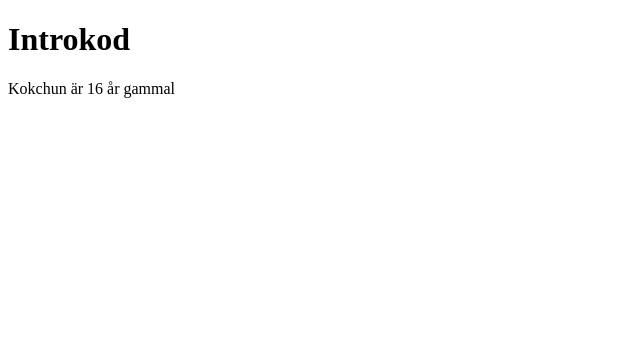
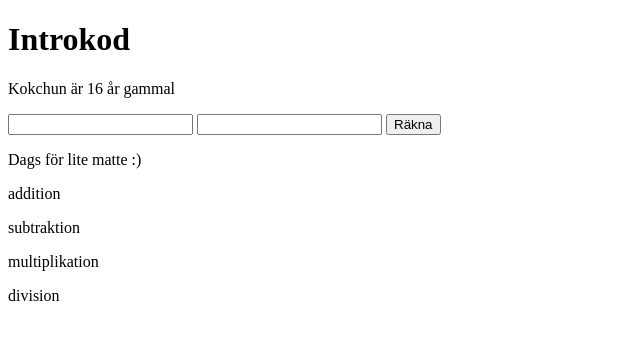
Before and after one commit to NTI-Kronhus/IT19A-PRRPRR01, a plain HTML site: page Introkodning/index.html in a window 1280 px wide. Shown: the whole page, without its empty margins (0-640 px from the left). Drawn offline with Linux system fonts and the light colour scheme.

Commit message:
miniräknare v1

```diff
--- a/Introkodning/index.html
+++ b/Introkodning/index.html
@@ -10,6 +10,17 @@
 
     <!-- p-tag för text -->
     <p id="text">Denna text ska vi ändra i JavaScript</p>
+
+    <input type="text" id = "number1"/>
+    <input type="text" id = "number2"/>
+    <input type="submit" id="knapp" value="Räkna"/>
+
+    <p>Dags för lite matte :)</p>
+    <p id="addition"></p>
+    <p id="subtraktion"></p>
+    <p id="multiplikation"></p>
+    <p id="division"></p>
+
     <script src="index.js"></script>
 </body>
 </html>
--- a/Introkodning/index.js
+++ b/Introkodning/index.js
@@ -15,3 +15,32 @@ if (age >= 18){
 // DOM - Document Object Model
 let text = document.querySelector("#text")
 text.innerHTML = `${name} är ${age} år gammal`
+
+// skapar variabler för p-taggarna
+let mult = document.querySelector("#multiplikation")
+let div = document.querySelector("#division")
+let add = document.querySelector("#addition")
+let sub = document.querySelector("#subtraktion")
+
+mult.innerHTML = `multiplikation`
+div.innerHTML = `division`
+add.innerHTML = `addition`
+sub.innerHTML = `subtraktion`
+
+// skapar variabel för knappen
+let button = document.querySelector("#knapp")
+
+// lägger till en eventlyssnare till knappen
+button.addEventListener("click", math)
+
+function math(event){
+    console.log("math-funktionen körs")
+
+    let num1 = parseFloat(document.querySelector("#number1").value)
+    let num2 = parseFloat(document.querySelector("#number2").value)
+
+    add.innerHTML = `${num1}+${num2}=${num1+num2} `
+    sub.innerHTML = `${num1}-${num2}=${num1-num2} `
+    mult.innerHTML = `${num1}*${num2}=${num1*num2} `
+    div.innerHTML = `${num1}/${num2}=${num1/num2} `
+}
```
